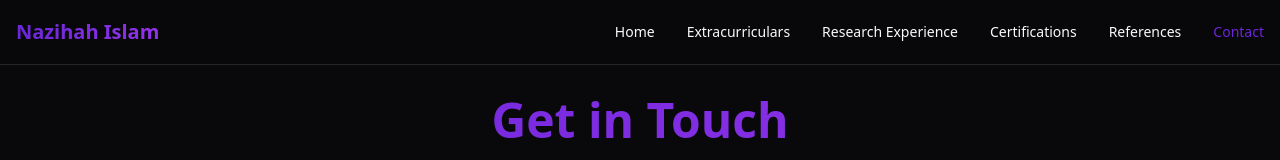
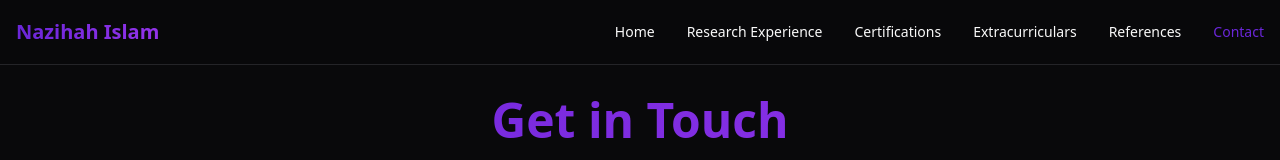
Before and after one commit to Nazihahaha/nazihahislam, a React (Vite) app: page /contact in a window 1280 px wide. Shown: the top 160 px of the page. Built offline with nearby package versions, Linux system fonts and the light colour scheme; the HTML template or start-up script is replaced by a standard one.

Commit message:
Update Navbar.tsx

```diff
--- a/src/components/Navbar.tsx
+++ b/src/components/Navbar.tsx
@@ -9,9 +9,9 @@ const Navbar = () => {
 
   const navLinks = [
     { name: "Home", path: "/" },
-    { name: "Extracurriculars", path: "/hobbies" },
     { name: "Research Experience", path: "/research" },
     { name: "Certifications", path: "/certifications" },
+    { name: "Extracurriculars", path: "/hobbies" },
     { name: "References", path: "/references" },
     { name: "Contact", path: "/contact" },
   ];
```
